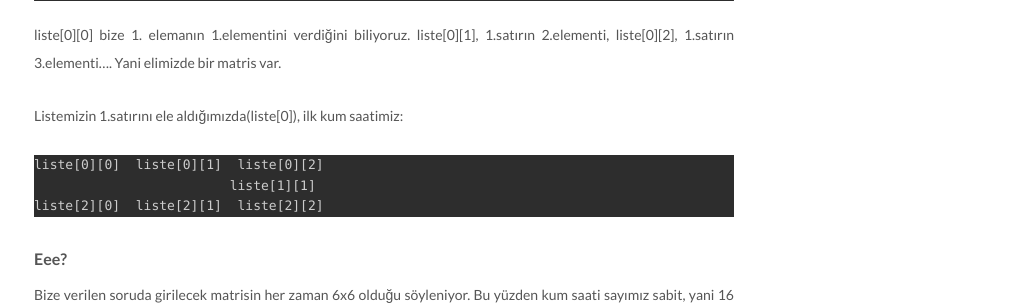
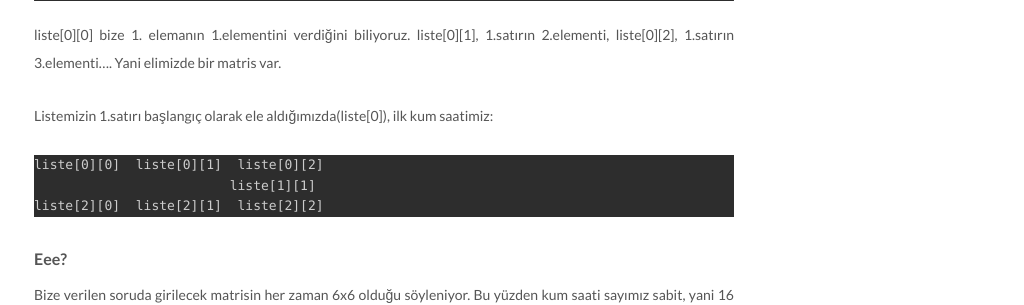
Before and after one commit to sergenp/sergenp.github.io, a Jekyll site: the page built from _posts/2018-05-05-hackerrank-2darr.md, in a window 1280 px wide. Shown: the part 1534-1839 px from the top of the page, without its empty margins (256-1280 px from the left). Built offline with Jekyll 4.4.1, drawn with Linux system fonts in a browser that asks for light colours; a script that is not in the unit is left out.

Commit message:
Update 2018-05-05-hackerrank-2darr.md

```diff
--- a/_posts/2018-05-05-hackerrank-2darr.md
+++ b/_posts/2018-05-05-hackerrank-2darr.md
@@ -55,7 +55,7 @@
 
 liste[0][0] bize 1. elemanın 1.elementini verdiğini biliyoruz. liste[0][1], 1.satırın 2.elementi, liste[0][2], 1.satırın 3.elementi.... Yani elimizde bir matris var.
 
-Listemizin 1.satırını ele aldığımızda(liste[0]), ilk kum saatimiz:
+Listemizin 1.satırı başlangıç olarak ele aldığımızda(liste[0]), ilk kum saatimiz:
 <pre>
 liste[0][0]  liste[0][1]  liste[0][2]
 			 liste[1][1]
```
